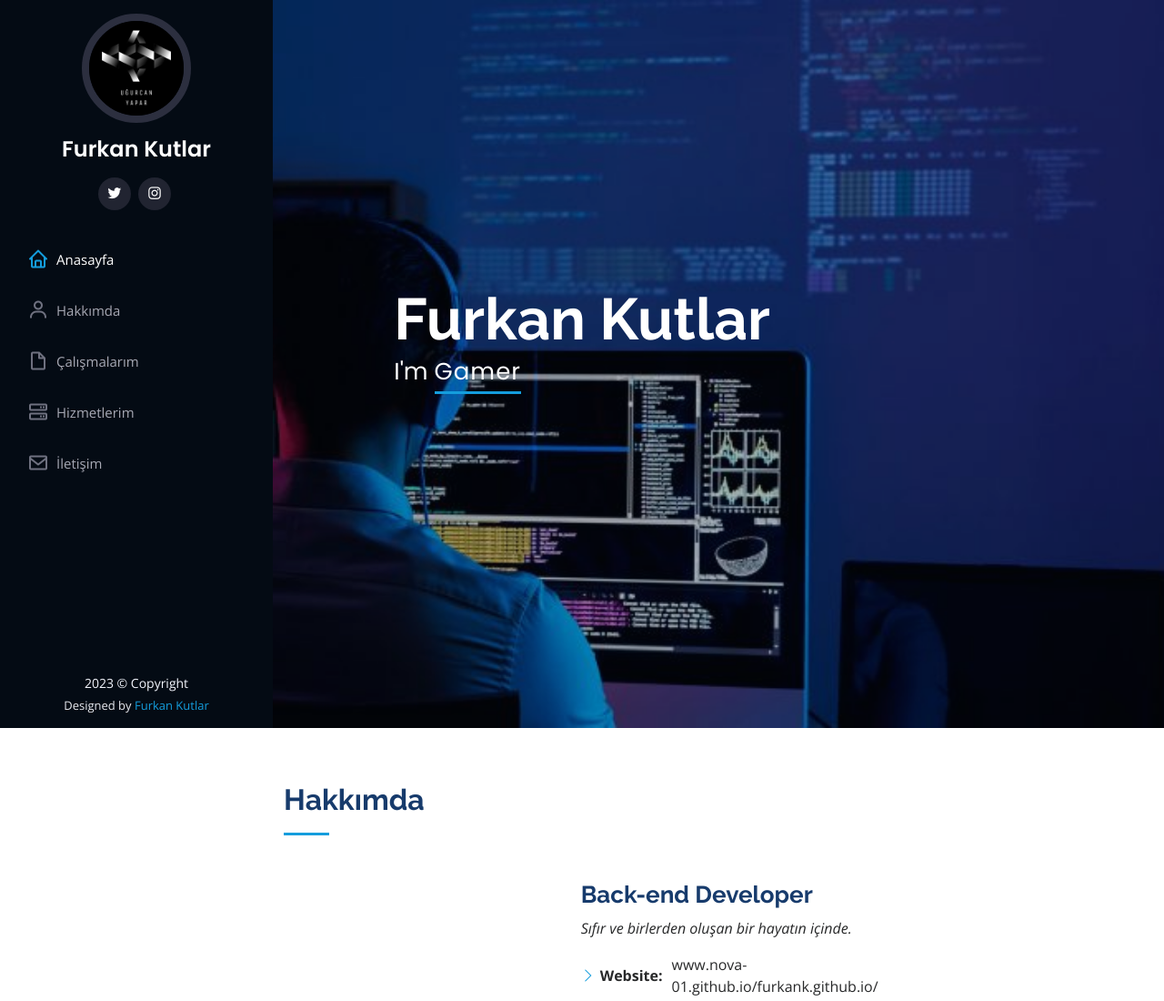
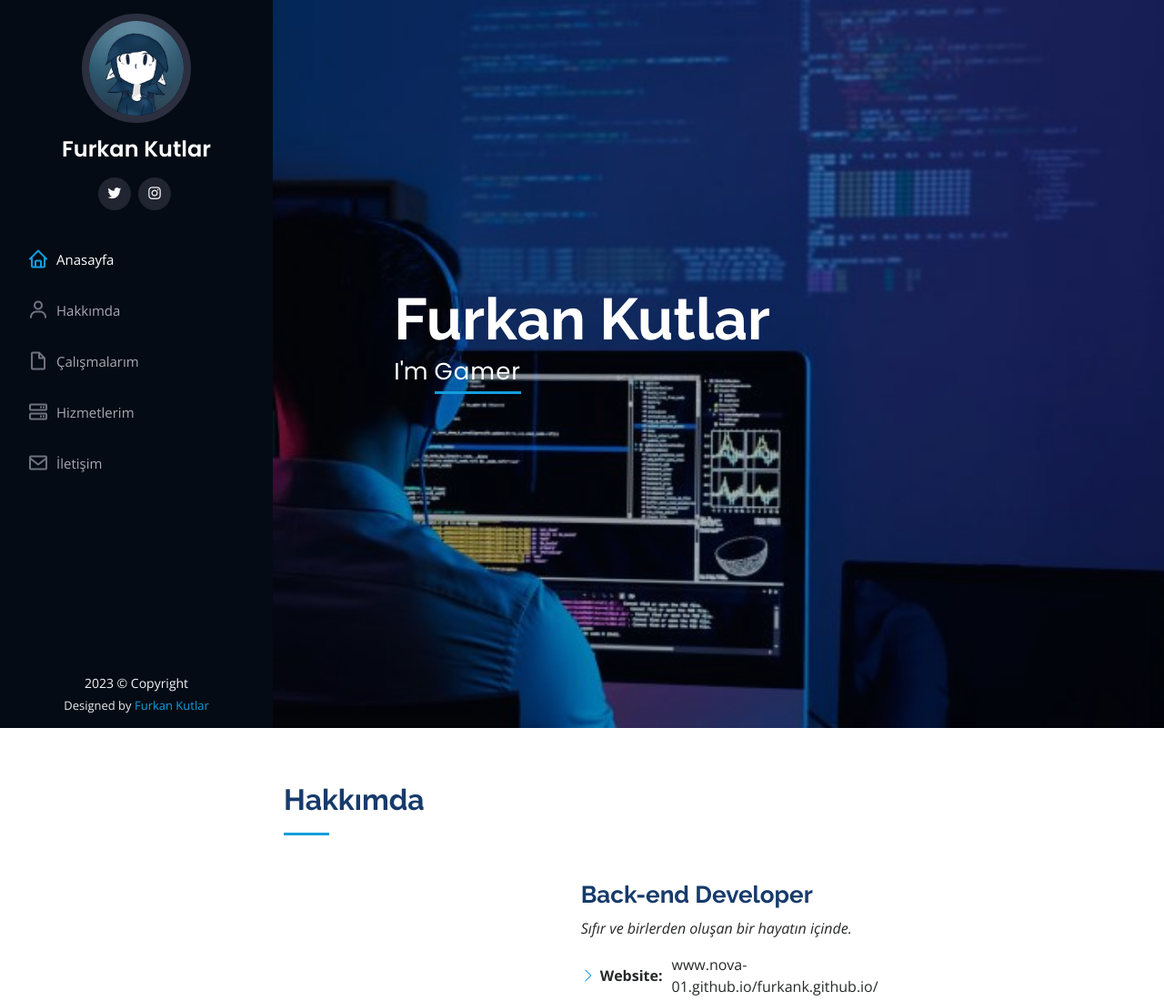
Before and after one commit to furkankutlar/furkankutlar.github.io, a plain HTML site: page index.html in a window 1280 px wide. Shown: the top 1100 px of the page at 91% size. Drawn offline with nearby package versions, Linux system fonts and the light colour scheme.

Commit message:
Update index.html

```diff
--- a/index.html
+++ b/index.html
@@ -45,7 +45,7 @@
     <div class="d-flex flex-column">
 
       <div class="profile">
-        <img src="assets/img/profil.png" alt="" class="img-fluid rounded-circle">
+        <img src="assets/img/icon.jpg" alt="" class="img-fluid rounded-circle">
         <h1 class="text-light"><a href="index.html">Furkan Kutlar</a></h1>
         <div class="social-links mt-3 text-center">
           <a href="https://www.twitter.com/furkannkutlar" class="twitter"><i class="bx bxl-twitter"></i></a>
```
